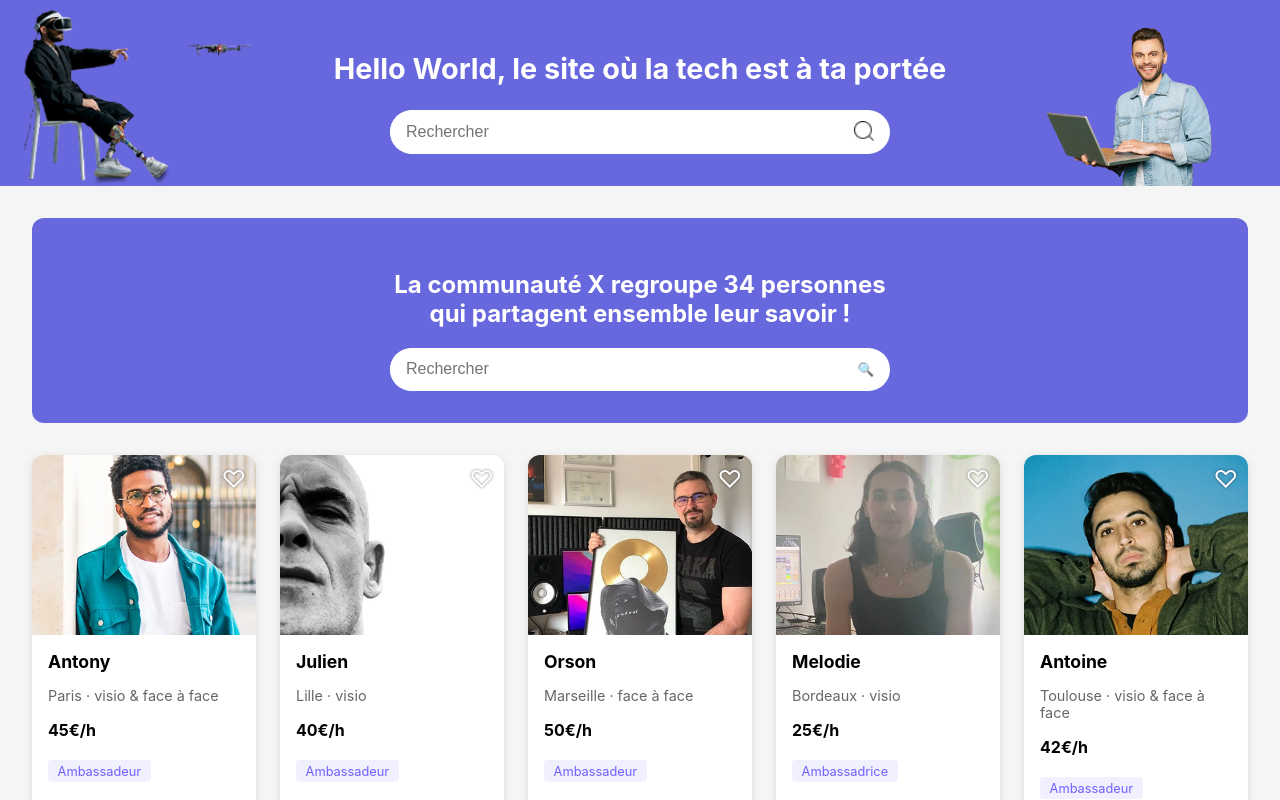
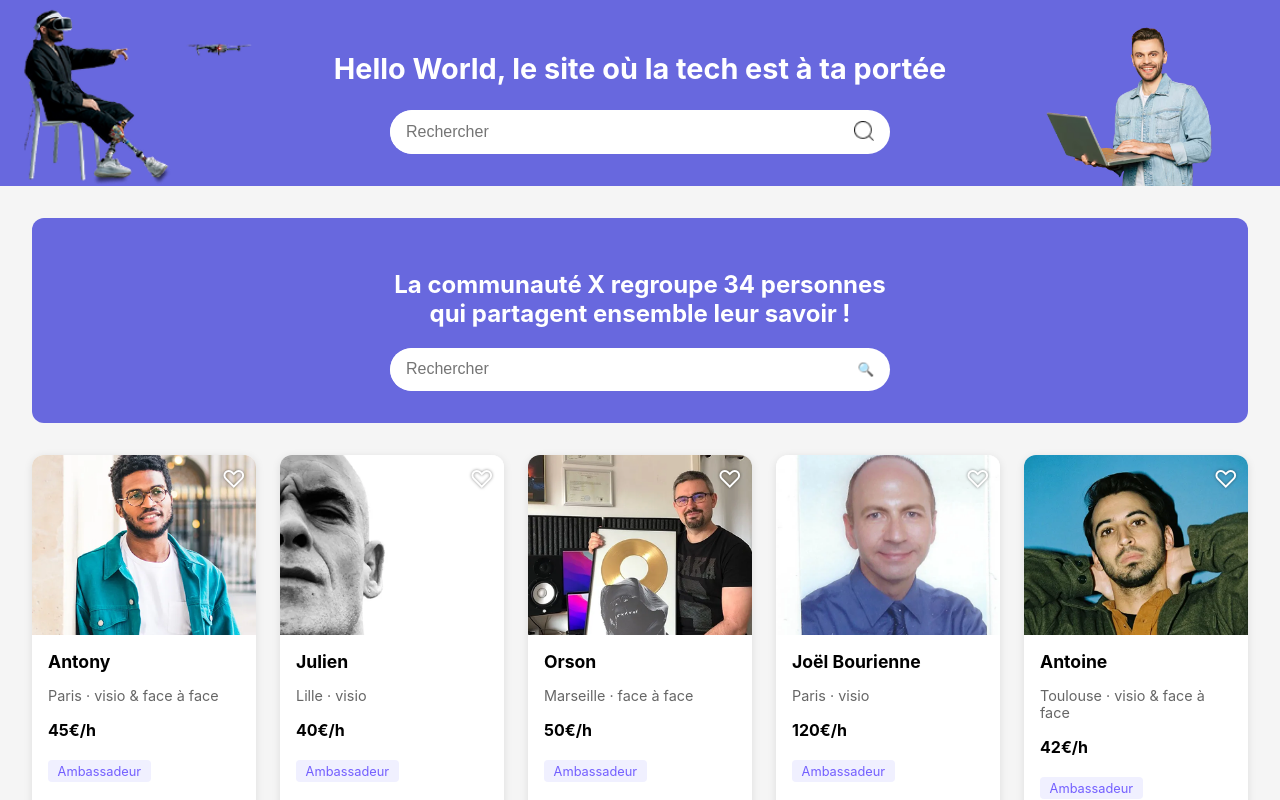
Before and after one commit to mathysgirardot/react-ux-sprint, a React (Create React App) app: page /produits in a window 1280 px wide. Shown: the top 800 px of the page. Built offline with nearby package versions, Linux system fonts and the light colour scheme.

Commit message:
V3 ProductPage
Intégration de M.Bourienne dans les persos de la product page

```diff
--- a/src/pages/ProductPage.js
+++ b/src/pages/ProductPage.js
@@ -5,7 +5,7 @@ import ProfCard from '../components/ProfCard';
 import antony from '../assets/profils/antony.png';
 import julien from '../assets/profils/julien.png';
 import orson from '../assets/profils/orson.png';
-import melodie from '../assets/profils/melodie.png';
+import joel from '../assets/profils/joel.png';
 import antoine from '../assets/profils/antoine.png';
 import jn from '../assets/profils/jean-nicolas.png';
 
@@ -60,14 +60,14 @@ function ProductPage() {
           image={orson}
         />
         <ProfCard
-          name="Melodie"
-          city="Bordeaux"
+          name="Joël Bourienne"
+          city="Paris"
           format="visio"
-          price={25}
+          price={120}
           rating={4.9}
           reviews={36}
-          badge="Ambassadrice"
-          image={melodie}
+          badge="Ambassadeur"
+          image={joel}
         />
         <ProfCard
           name="Antoine"
--- a/src/styles/HomePage.css
+++ b/src/styles/HomePage.css
@@ -25,7 +25,7 @@
   max-width: 1200px;
   margin: 0 auto;
   padding: 2rem;
-  background: #e6e0ff;
+  background: #CDCDF4;
 }
 .feature-img {
   width: 50%;
```
Also changed, not shown: src/assets/profils/joel.png (added).
